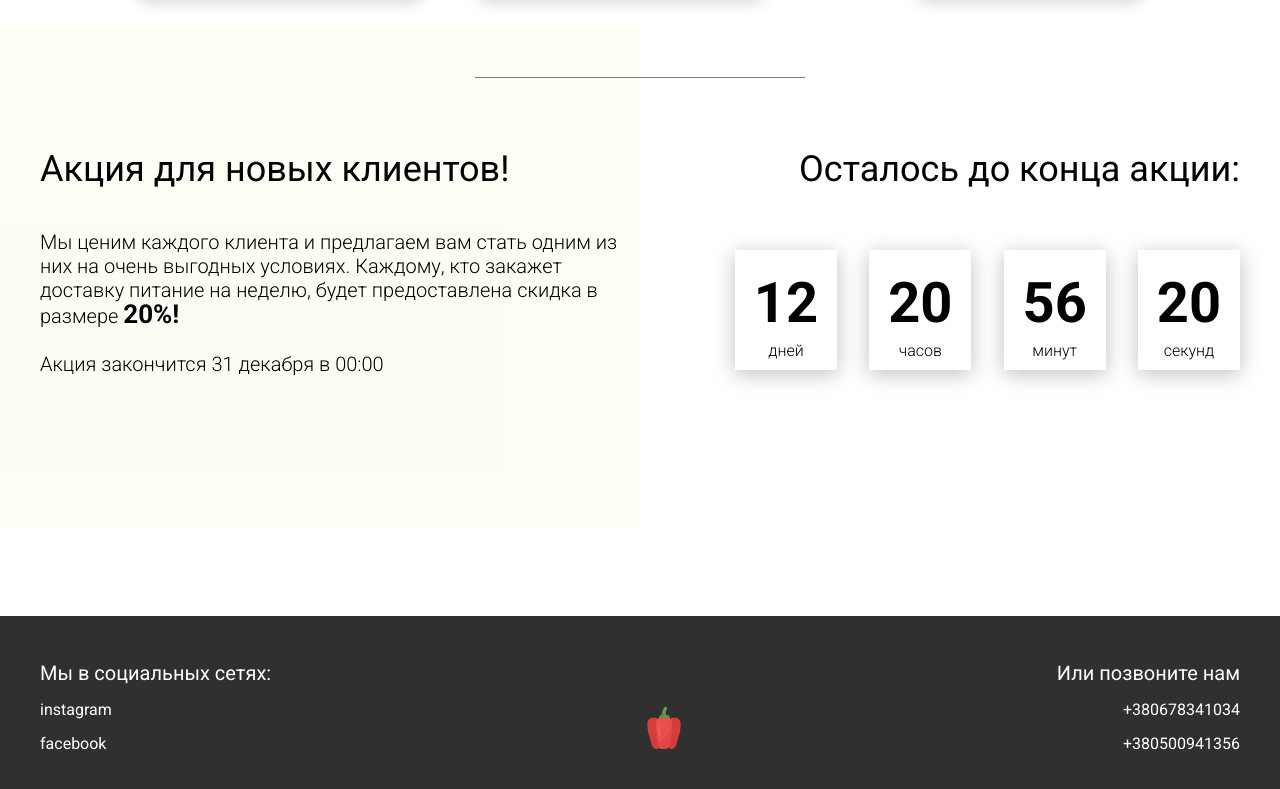
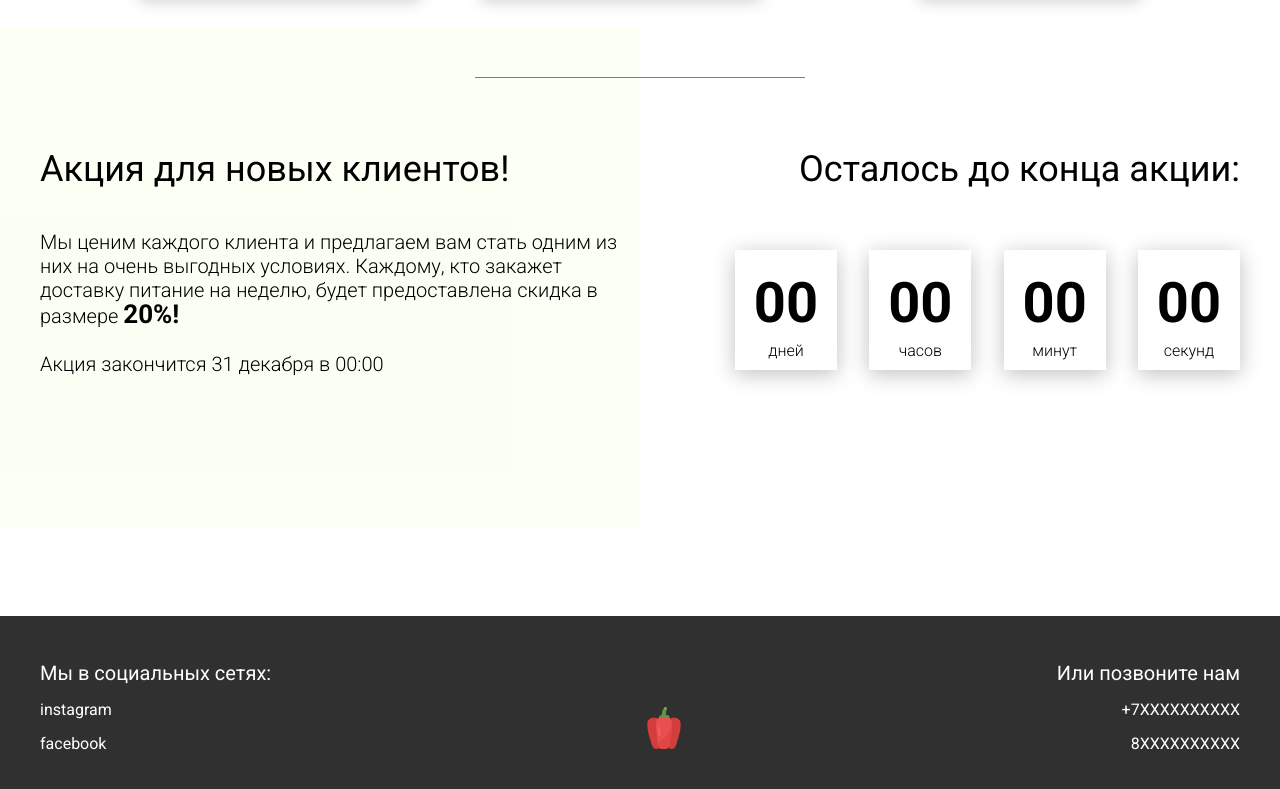
Before and after one commit to Sixzer/edu-Food, a website built with webpack: page index.html in a window 1280 px wide. Shown: the part 3847-4636 px from the top of the page. Built offline with nearby package versions, Linux system fonts and the light colour scheme.

Commit message:
html fix

```diff
--- a/index.html
+++ b/index.html
@@ -225,19 +225,19 @@
                 <div class="title">Осталось до конца акции:</div>
                 <div class="timer">
                     <div class="timer__block">
-                        <span id="days">12</span>
+                        <span id="days">00</span>
                         дней
                     </div>
                     <div class="timer__block">
-                        <span id="hours">20</span>
+                        <span id="hours">00</span>
                         часов
                     </div>
                     <div class="timer__block">
-                        <span id="minutes">56</span>
+                        <span id="minutes">00</span>
                         минут
                     </div>
                     <div class="timer__block">
-                        <span id="seconds">20</span>
+                        <span id="seconds">00</span>
                         секунд
                     </div>
                 </div>
@@ -257,8 +257,8 @@
             </div>
             <div class="call">
                 <div class="subtitle">Или позвоните нам</div>
-                <a href="#" class="link">+380678341034</a>
-                <a href="#" class="link">+380500941356</a>
+                <a href="#" class="link">+7XXXXXXXXXX</a>
+                <a href="#" class="link">8XXXXXXXXXX</a>
             </div>
         </div>
     </footer>
```
